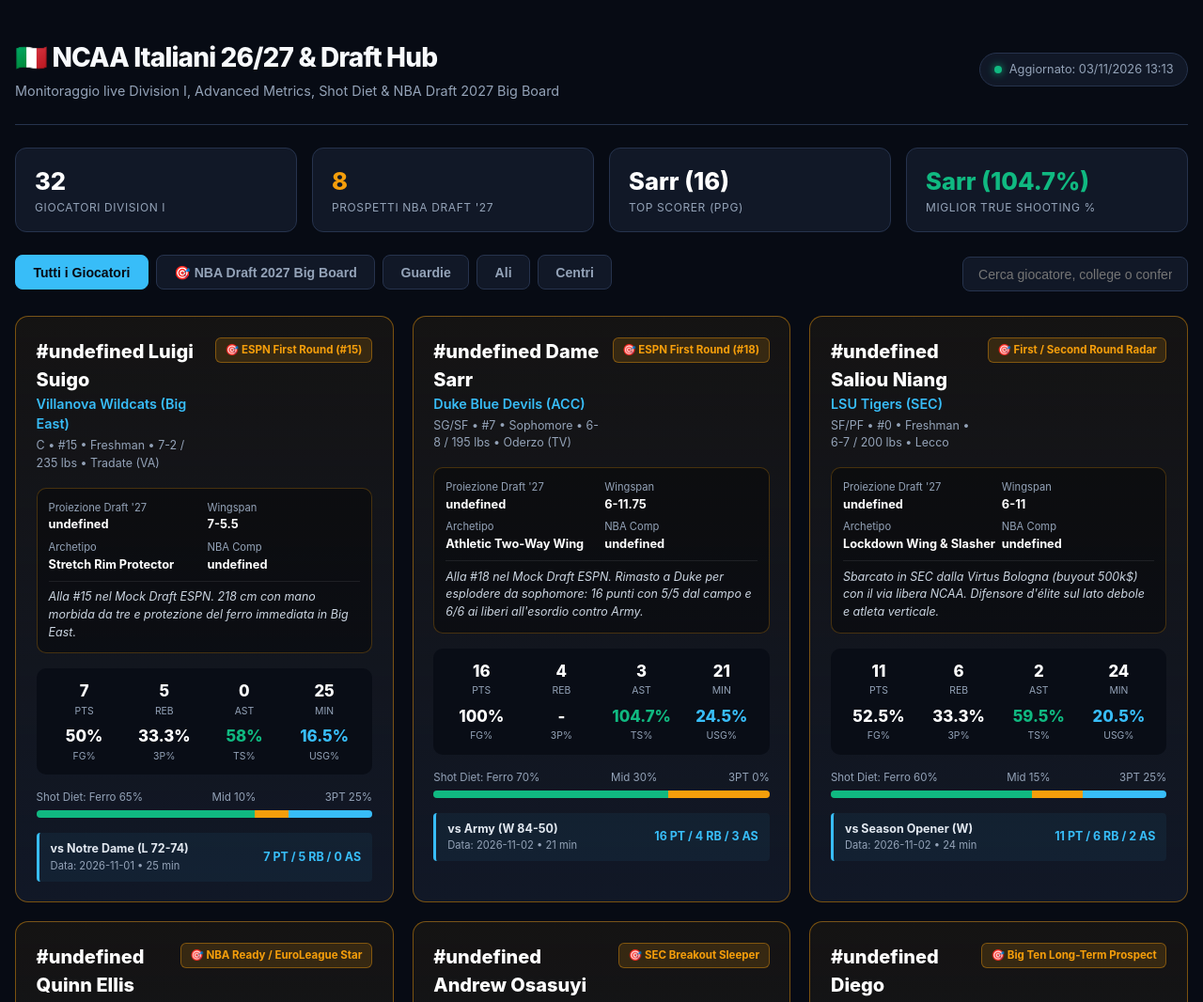
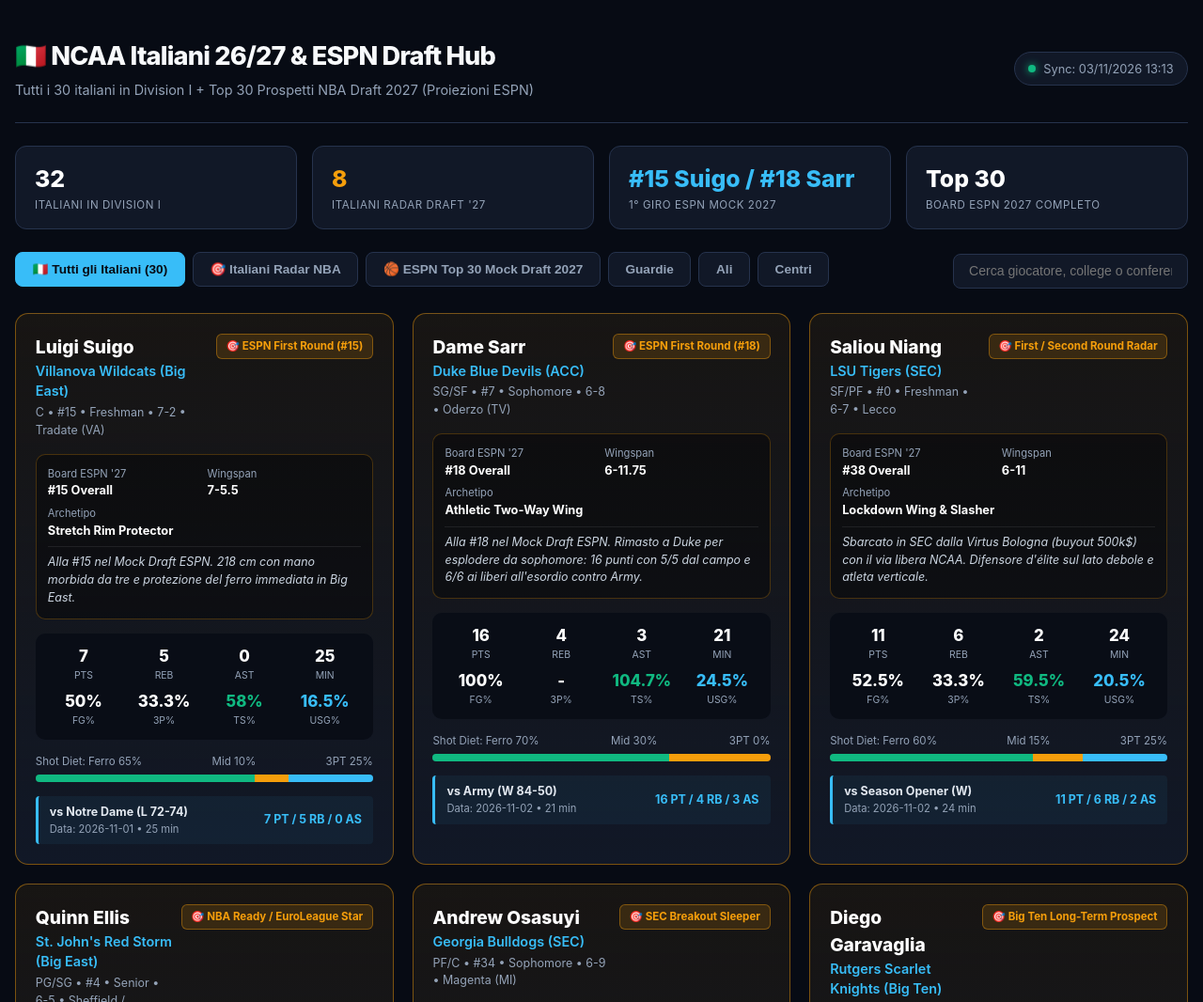
Before and after one commit to Lolarok/ncaa-italiani-, a plain HTML site: page index.html in a window 1280 px wide. Shown: the top 1066 px of the page at 94% size. Drawn offline with Linux system fonts and the light colour scheme.

Commit message:
Update title and KPI labels in index.html

```diff
--- a/index.html
+++ b/index.html
@@ -3,17 +3,15 @@
 <head>
   <meta charset="UTF-8">
   <meta name="viewport" content="width=device-width, initial-scale=1.0">
-  <title>NCAA Italiani 2026/27 & NBA Draft 2027 Hub</title>
+  <title>NCAA Italiani 2026/27 & ESPN NBA Draft 2027 Hub</title>
   <style>
     :root {
       --bg: #070b14;
       --surface: #111827;
-      --surface-hover: #1e293b;
       --border: #26334d;
       --accent: #38bdf8;
       --gold: #f59e0b;
       --emerald: #10b981;
-      --purple: #a855f7;
       --text: #f8fafc;
       --muted: #94a3b8;
     }
@@ -27,7 +25,6 @@
     }
     .container { max-width: 1280px; margin: 0 auto; }
 
-    /* Header & KPI */
     header {
       padding: 1.5rem 0;
       border-bottom: 1px solid var(--border);
@@ -38,7 +35,7 @@
       align-items: center;
       gap: 1rem;
     }
-    .brand h1 { font-size: 1.75rem; font-weight: 800; letter-spacing: -0.03em; display: flex; align-items: center; gap: 0.5rem; }
+    .brand h1 { font-size: 1.7rem; font-weight: 800; letter-spacing: -0.03em; }
     .brand p { color: var(--muted); font-size: 0.9rem; margin-top: 0.25rem; }
     .sync-pill {
       background: var(--surface);
@@ -53,7 +50,6 @@
     }
     .dot { width: 8px; height: 8px; border-radius: 50%; background: var(--emerald); box-shadow: 0 0 8px var(--emerald); }
 
-    /* KPI Strip */
     .kpi-strip {
       display: grid;
       grid-template-columns: repeat(auto-fit, minmax(180px, 1fr));
@@ -66,10 +62,9 @@
       padding: 1rem 1.25rem;
       border-radius: 12px;
     }
-    .kpi-val { font-size: 1.6rem; font-weight: 800; color: #fff; }
-    .kpi-lbl { font-size: 0.75rem; color: var(--muted); text-transform: uppercase; letter-spacing: 0.05em; }
+    .kpi-val { font-size: 1.55rem; font-weight: 800; color: #fff; }
+    .kpi-lbl { font-size: 0.72rem; color: var(--muted); text-transform: uppercase; letter-spacing: 0.05em; }
 
-    /* Controls: Tabs & Search */
     .controls {
       display: flex;
       flex-wrap: wrap;
@@ -83,16 +78,16 @@
       background: var(--surface);
       border: 1px solid var(--border);
       color: var(--muted);
-      padding: 0.6rem 1.15rem;
+      padding: 0.6rem 1.1rem;
       border-radius: 8px;
-      font-size: 0.88rem;
+      font-size: 0.85rem;
       font-weight: 600;
       cursor: pointer;
       white-space: nowrap;
       transition: 0.2s;
     }
     .tab.active { background: var(--accent); color: #070b14; border-color: var(--accent); }
-    .tab.draft-tab.active { background: var(--gold); color: #070b14; border-color: var(--gold); }
+    .tab.gold-tab.active { background: var(--gold); color: #070b14; border-color: var(--gold); }
 
     .search-box {
       background: var(--surface);
@@ -101,10 +96,9 @@
       padding: 0.6rem 1rem;
       border-radius: 8px;
       font-size: 0.88rem;
-      min-width: 240px;
+      min-width: 250px;
     }
 
-    /* Grid & Cards */
     .grid {
       display: grid;
       grid-template-columns: repeat(auto-fill, minmax(350px, 1fr));
@@ -114,20 +108,18 @@
       background: var(--surface);
       border: 1px solid var(--border);
       border-radius: 14px;
-      padding: 1.35rem;
+      padding: 1.3rem;
       display: flex;
       flex-direction: column;
-      gap: 1rem;
-      transition: transform 0.15s, border-color 0.15s;
+      gap: 0.95rem;
     }
-    .card:hover { transform: translateY(-2px); border-color: #3b4f75; }
     .card.is-draft {
       border-color: rgba(245, 158, 11, 0.45);
-      background: linear-gradient(180deg, rgba(245, 158, 11, 0.06) 0%, var(--surface) 100%);
+      background: linear-gradient(180deg, rgba(245, 158, 11, 0.07) 0%, var(--surface) 100%);
     }
 
     .card-top { display: flex; justify-content: space-between; align-items: flex-start; gap: 0.5rem; }
-    .p-name { font-size: 1.25rem; font-weight: 800; color: #fff; }
+    .p-name { font-size: 1.2rem; font-weight: 800; color: #fff; }
     .p-team { font-size: 0.9rem; color: var(--accent); font-weight: 600; }
     .p-bio { font-size: 0.78rem; color: var(--muted); margin-top: 0.2rem; }
 
@@ -142,7 +134,6 @@
       white-space: nowrap;
     }
 
-    /* Draft Scouting Box */
     .draft-box {
       background: rgba(0, 0, 0, 0.35);
       border: 1px solid rgba(245, 158, 11, 0.25);
@@ -150,23 +141,11 @@
       padding: 0.75rem;
       font-size: 0.8rem;
     }
-    .draft-grid {
-      display: grid;
-      grid-template-columns: 1fr 1fr;
-      gap: 0.4rem;
-      margin-bottom: 0.5rem;
-    }
+    .draft-grid { display: grid; grid-template-columns: 1fr 1fr; gap: 0.4rem; margin-bottom: 0.45rem; }
     .d-item span { color: var(--muted); display: block; font-size: 0.7rem; }
     .d-item strong { color: #fff; }
-    .scouting-note {
-      color: #cbd5e1;
-      font-size: 0.78rem;
-      border-top: 1px solid rgba(255,255,255,0.08);
-      padding-top: 0.45rem;
-      font-style: italic;
-    }
+    .scouting-note { color: #cbd5e1; font-size: 0.78rem; border-top: 1px solid rgba(255,255,255,0.08); padding-top: 0.45rem; font-style: italic; }
 
-    /* Stats Matrix */
     .stats-matrix {
       display: grid;
       grid-template-columns: repeat(4, 1fr);
@@ -179,22 +158,13 @@
     .st-val { font-size: 1.05rem; font-weight: 800; color: #fff; }
     .st-lbl { font-size: 0.65rem; color: var(--muted); text-transform: uppercase; }
 
-    /* Shot Diet Bar */
     .shot-diet { display: flex; flex-direction: column; gap: 0.3rem; }
     .shot-diet-header { display: flex; justify-content: space-between; font-size: 0.72rem; color: var(--muted); }
-    .diet-bar {
-      height: 8px;
-      width: 100%;
-      background: #1e293b;
-      border-radius: 999px;
-      overflow: hidden;
-      display: flex;
-    }
+    .diet-bar { height: 8px; width: 100%; background: #1e293b; border-radius: 999px; overflow: hidden; display: flex; }
     .bar-rim { background: var(--emerald); }
     .bar-mid { background: var(--gold); }
     .bar-three { background: var(--accent); }
 
-    /* Last Game Footer */
     .last-game {
       font-size: 0.78rem;
       background: rgba(56, 189, 248, 0.06);
@@ -207,14 +177,46 @@
     }
     .lg-opp { font-weight: 700; color: #e2e8f0; }
     .lg-line { color: var(--accent); font-weight: 700; }
+
+    /* ESPN Mock Draft Table */
+    .mock-table-wrap {
+      background: var(--surface);
+      border: 1px solid var(--border);
+      border-radius: 14px;
+      overflow-x: auto;
+      display: none;
+    }
+    table.mock-table { width: 100%; border-collapse: collapse; text-align: left; font-size: 0.88rem; }
+    .mock-table th {
+      background: #0b111e;
+      color: var(--muted);
+      font-size: 0.72rem;
+      text-transform: uppercase;
+      padding: 0.9rem 1rem;
+      border-bottom: 1px solid var(--border);
+    }
+    .mock-table td { padding: 0.85rem 1rem; border-bottom: 1px solid rgba(255,255,255,0.05); }
+    .mock-table tr.ita-row { background: rgba(245, 158, 11, 0.12); border-left: 4px solid var(--gold); }
+    .pick-num {
+      display: inline-block;
+      width: 28px;
+      height: 28px;
+      line-height: 28px;
+      text-align: center;
+      border-radius: 6px;
+      background: #1e293b;
+      font-weight: 800;
+      color: #fff;
+    }
+    .ita-row .pick-num { background: var(--gold); color: #000; }
   </style>
 </head>
 <body>
   <div class="container">
     <header>
       <div class="brand">
-        <h1>🇮🇹 NCAA Italiani 26/27 & Draft Hub</h1>
-        <p>Monitoraggio live Division I, Advanced Metrics, Shot Diet & NBA Draft 2027 Big Board</p>
+        <h1>🇮🇹 NCAA Italiani 26/27 & ESPN Draft Hub</h1>
+        <p>Tutti i 30 italiani in Division I + Top 30 Prospetti NBA Draft 2027 (Proiezioni ESPN)</p>
       </div>
       <div class="sync-pill">
         <span class="dot"></span>
@@ -225,26 +227,27 @@
     <section class="kpi-strip">
       <div class="kpi-card">
         <div class="kpi-val" id="kpi-total">-</div>
-        <div class="kpi-lbl">Giocatori Division I</div>
+        <div class="kpi-lbl">Italiani in Division I</div>
       </div>
       <div class="kpi-card">
         <div class="kpi-val" id="kpi-draft" style="color: var(--gold);">-</div>
-        <div class="kpi-lbl">Prospetti NBA Draft '27</div>
+        <div class="kpi-lbl">Italiani Radar Draft '27</div>
       </div>
       <div class="kpi-card">
-        <div class="kpi-val" id="kpi-scorer">-</div>
-        <div class="kpi-lbl">Top Scorer (PPG)</div>
+        <div class="kpi-val" style="color: var(--accent);">#15 Suigo / #18 Sarr</div>
+        <div class="kpi-lbl">1° Giro ESPN Mock 2027</div>
       </div>
       <div class="kpi-card">
-        <div class="kpi-val" id="kpi-ts" style="color: var(--emerald);">-</div>
-        <div class="kpi-lbl">Miglior True Shooting %</div>
+        <div class="kpi-val" id="kpi-mock-count">Top 30</div>
+        <div class="kpi-lbl">Board ESPN 2027 Completo</div>
       </div>
     </section>
 
     <div class="controls">
       <div class="tabs">
-        <button class="tab active" onclick="setFilter('all', this)">Tutti i Giocatori</button>
-        <button class="tab draft-tab" onclick="setFilter('draft', this)">🎯 NBA Draft 2027 Big Board</button>
+        <button class="tab active" onclick="setFilter('all', this)">🇮🇹 Tutti gli Italiani (30)</button>
+        <button class="tab gold-tab" onclick="setFilter('ita-draft', this)">🎯 Italiani Radar NBA</button>
+        <button class="tab gold-tab" onclick="setFilter('espn-mock', this)">🏀 ESPN Top 30 Mock Draft 2027</button>
         <button class="tab" onclick="setFilter('G', this)">Guardie</button>
         <button class="tab" onclick="setFilter('F', this)">Ali</button>
         <button class="tab" onclick="setFilter('C', this)">Centri</button>
@@ -253,10 +256,28 @@
     </div>
 
     <main class="grid" id="players-container"></main>
+
+    <div class="mock-table-wrap" id="mock-container">
+      <table class="mock-table">
+        <thead>
+          <tr>
+            <th>Pick</th>
+            <th>Prospetto</th>
+            <th>Ruolo / Altezza</th>
+            <th>College / Club</th>
+            <th>Classe</th>
+            <th>Franchigia / Fascia ESPN</th>
+            <th>Scouting Note</th>
+          </tr>
+        </thead>
+        <tbody id="mock-tbody"></tbody>
+      </table>
+    </div>
   </div>
 
   <script>
     let allPlayers = [];
+    let espnMock = [];
     let currentFilter = 'all';
 
     async function boot() {
@@ -264,24 +285,17 @@
         const res = await fetch('data/ncaa_italians_2027.json?v=' + Date.now());
         const data = await res.json();
         allPlayers = data.players || [];
+        espnMock = data.espn_mock_2027 || [];
 
         const dt = new Date(data.last_updated);
-        document.getElementById('sync-time').textContent = `Aggiornato: ${dt.toLocaleDateString('it-IT')} ${dt.toLocaleTimeString('it-IT', {hour:'2-digit', minute:'2-digit'})}`;
+        document.getElementById('sync-time').textContent = `Sync: ${dt.toLocaleDateString('it-IT')} ${dt.toLocaleTimeString('it-IT', {hour:'2-digit', minute:'2-digit'})}`;
 
-        // KPIs
         document.getElementById('kpi-total').textContent = allPlayers.length;
         document.getElementById('kpi-draft').textContent = allPlayers.filter(p => p.is_draft_prospect).length;
-
-        const topScorer = [...allPlayers].sort((a,b) => (b.stats?.points_per_game||0) - (a.stats?.points_per_game||0))[0];
-        if (topScorer) document.getElementById('kpi-scorer').textContent = `${topScorer.name.split(' ').pop()} (${topScorer.stats.points_per_game})`;
-
-        const topTs = [...allPlayers].sort((a,b) => (b.stats?.true_shooting_pct||0) - (a.stats?.true_shooting_pct||0))[0];
-        if (topTs) document.getElementById('kpi-ts').textContent = `${topTs.name.split(' ').pop()} (${topTs.stats.true_shooting_pct}%)`;
 
         render();
       } catch (e) {
         document.getElementById('sync-time').textContent = 'Errore lettura database';
-        console.error(e);
       }
     }
 
@@ -294,27 +308,50 @@
 
     function render() {
       const q = document.getElementById('search-input').value.toLowerCase().trim();
-      const container = document.getElementById('players-container');
-      container.innerHTML = '';
+      const playersGrid = document.getElementById('players-container');
+      const mockWrap = document.getElementById('mock-container');
+
+      if (currentFilter === 'espn-mock') {
+        playersGrid.style.display = 'none';
+        mockWrap.style.display = 'block';
+        const tbody = document.getElementById('mock-tbody');
+        tbody.innerHTML = '';
+
+        espnMock.filter(m => !q || m.name.toLowerCase().includes(q) || m.team.toLowerCase().includes(q)).forEach(m => {
+          const tr = document.createElement('tr');
+          if (m.is_italian) tr.className = 'ita-row';
+          tr.innerHTML = `
+            <td><span class="pick-num">${m.pick}</span></td>
+            <td><strong>${m.name}</strong> ${m.is_italian ? '🇮🇹' : ''}</td>
+            <td>${m.position} • ${m.height}</td>
+            <td style="color:var(--accent); font-weight:600;">${m.team}</td>
+            <td>${m.class}</td>
+            <td>${m.projected_team}</td>
+            <td style="color:var(--muted); font-size:0.8rem;">${m.notes}</td>
+          `;
+          tbody.appendChild(tr);
+        });
+        return;
+      }
+
+      mockWrap.style.display = 'none';
+      playersGrid.style.display = 'grid';
+      playersGrid.innerHTML = '';
 
       let list = allPlayers.filter(p => {
         const matchQuery = !q || p.name.toLowerCase().includes(q) || p.team.toLowerCase().includes(q) || (p.conference||'').toLowerCase().includes(q);
         if (!matchQuery) return false;
-        if (currentFilter === 'draft') return p.is_draft_prospect;
+        if (currentFilter === 'ita-draft') return p.is_draft_prospect;
         if (currentFilter === 'G') return p.position.includes('G');
         if (currentFilter === 'F') return p.position.includes('F');
         if (currentFilter === 'C') return p.position.includes('C');
         return true;
       });
 
-      if (currentFilter === 'draft') {
-        list.sort((a,b) => (a.draft_profile?.rank || 99) - (b.draft_profile?.rank || 99));
-      }
-
       list.forEach(p => {
         const s = p.stats || {};
         const dp = p.draft_profile;
-        const sd = p.shot_diet || { rim_pct: 34, mid_pct: 33, three_pct: 33 };
+        const sd = p.shot_diet || { rim_pct: 40, mid_pct: 20, three_pct: 40 };
         const lg = p.last_game;
 
         const el = document.createElement('article');
@@ -323,9 +360,9 @@
         el.innerHTML = `
           <div class="card-top">
             <div>
-              <div class="p-name">${dp ? `#${dp.rank} ` : ''}${p.name}</div>
+              <div class="p-name">${p.name}</div>
               <div class="p-team">${p.team} (${p.conference})</div>
-              <div class="p-bio">${p.position} • #${p.jersey} • ${p.class} • ${p.height} / ${p.weight} lbs • ${p.hometown}</div>
+              <div class="p-bio">${p.position} • #${p.jersey} • ${p.class} • ${p.height} • ${p.hometown}</div>
             </div>
             ${dp ? `<span class="badge-draft">🎯 ${dp.tier}</span>` : ''}
           </div>
@@ -333,10 +370,9 @@
           ${dp ? `
             <div class="draft-box">
               <div class="draft-grid">
-                <div class="d-item"><span>Proiezione Draft '27</span><strong>${dp.projected_range}</strong></div>
+                <div class="d-item"><span>Board ESPN '27</span><strong>#${dp.espn_rank} Overall</strong></div>
                 <div class="d-item"><span>Wingspan</span><strong>${dp.wingspan}</strong></div>
-                <div class="d-item"><span>Archetipo</span><strong>${dp.archetype}</strong></div>
-                <div class="d-item"><span>NBA Comp</span><strong>${dp.nba_comp}</strong></div>
+                <div class="d-item" style="grid-column: span 2;"><span>Archetipo</span><strong>${dp.archetype}</strong></div>
               </div>
               <div class="scouting-note">${dp.scouting}</div>
             </div>
@@ -376,7 +412,7 @@
             </div>
           ` : ''}
         `;
-        container.appendChild(el);
+        playersGrid.appendChild(el);
       });
     }
 
```
